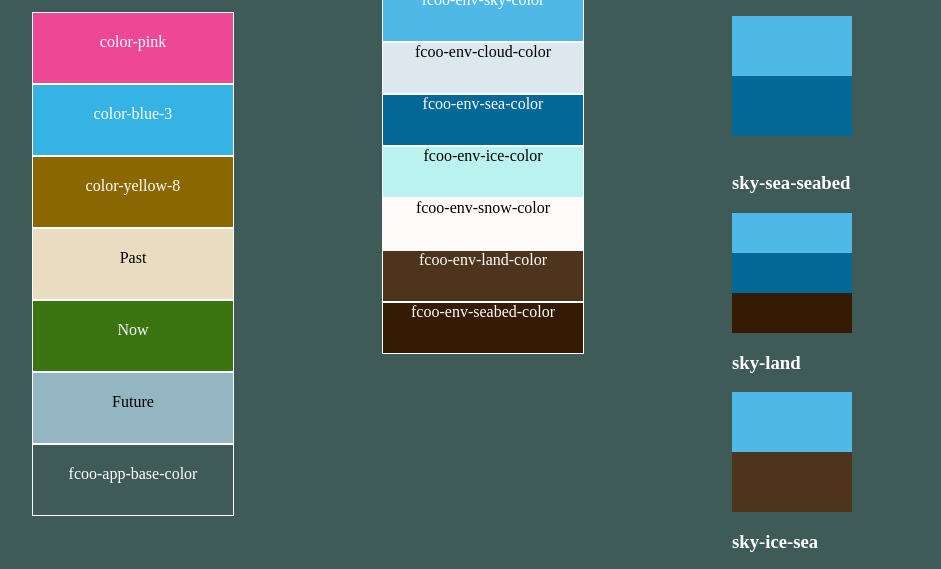
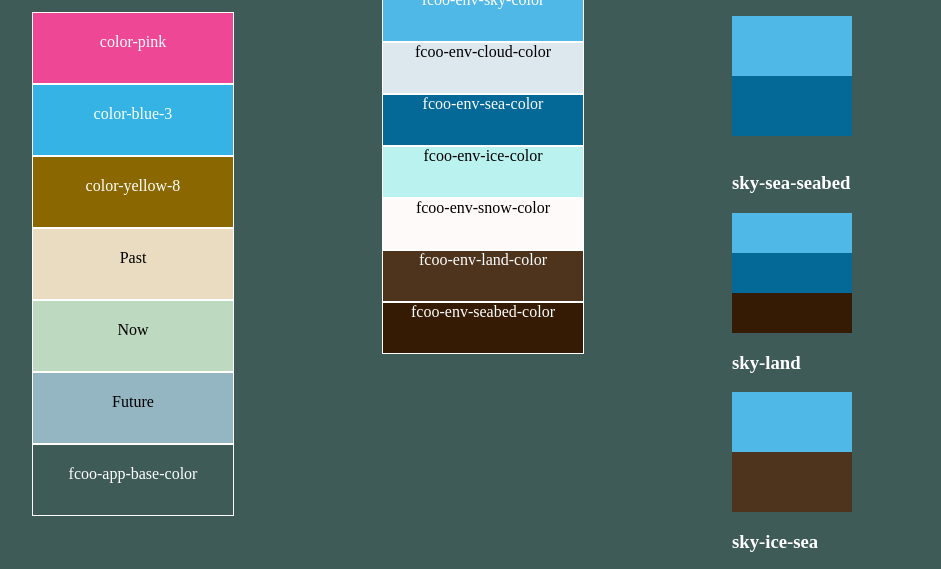
Before and after one commit to FCOO/fcoo-colors, a website: page demo/index.html in a window 1280 px wide. Shown: the part 187-756 px from the top of the page, without its empty margins (26-967 px from the left). Drawn offline with Linux system fonts and the light colour scheme.

Commit message:
New 'now' color = Tea green

```diff
--- a/bower.json
+++ b/bower.json
@@ -1,6 +1,6 @@
 {
   "name": "fcoo-colors",
-  "version": "2.1.2",
+  "version": "2.1.3",
   "homepage": "https://github.com/FCOO/fcoo-colors",
   "authors": [
     "Niels Holt"
--- a/package.json
+++ b/package.json
@@ -1,6 +1,6 @@
 {
   "name": "fcoo-colors",
-  "version": "2.1.2",
+  "version": "2.1.3",
   "homepage": "https://github.com/FCOO/fcoo-colors",
   "author": "Niels Holt nho@fcoo.dk",
   "description": "package.json is only use for building the package. see bower.json for more info",
--- a/src/_fcoo-colors-variables.scss
+++ b/src/_fcoo-colors-variables.scss
@@ -50,7 +50,7 @@ Color for time = tree colors for the past, now, and the future
 $time-past-color-value       : #EADCC1;
 $time-past-text-color-value  : ch-best-color-contrast($base: $time-past-color-value, $colors: (#fff, #000), $tolerance: 0);
 
-$time-now-color-value        : #3B7511;
+$time-now-color-value        : #BDD9BF; //Tea green //Original = #3B7511;
 $time-now-text-color-value   : ch-best-color-contrast($base: $time-now-color-value, $colors: (#fff, #000), $tolerance: 0);
 
 $time-future-color-value     : #94B5C2;
```
Also changed, not shown: dist/fcoo-colors.css, src/fcoo-colors.css.
